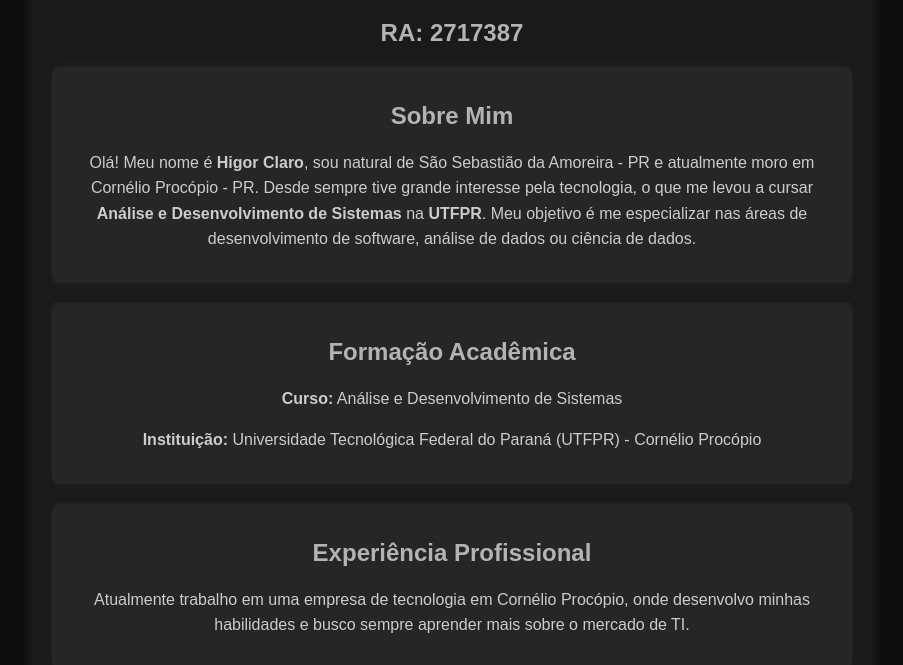
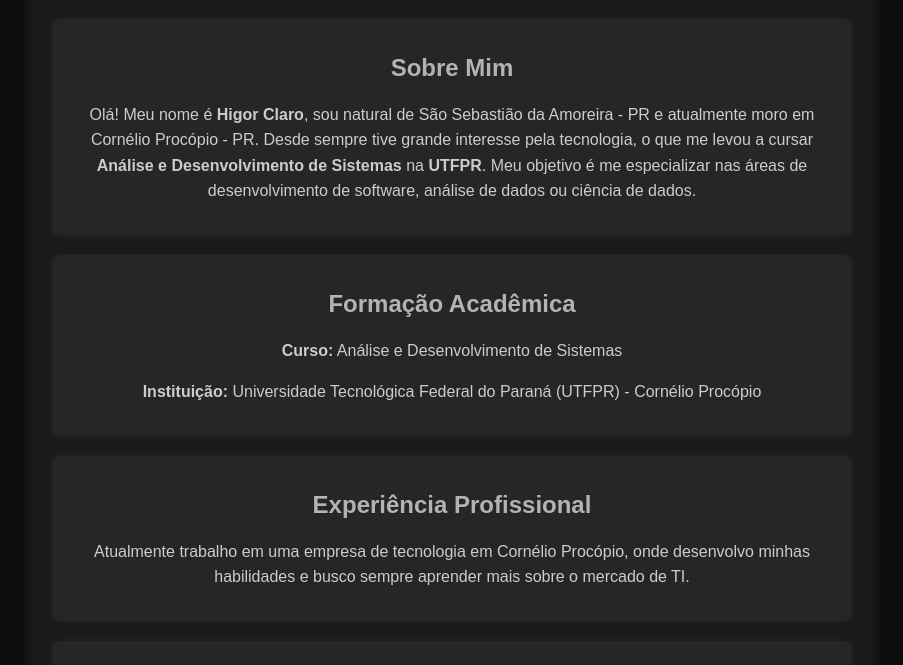
Before and after one commit to Higorclr/Prog._Web_Front-End, a plain HTML site: page index.html in a window 1280 px wide. Shown: the part 135-800 px from the top of the page, without its empty margins (188-1091 px from the left). Drawn offline with Linux system fonts and the light colour scheme.

Commit message:
Update index.html

```diff
--- a/index.html
+++ b/index.html
@@ -59,7 +59,6 @@
     <div class="header">
         <img src="Foto_higor(comprimida).jpg" alt="Foto de Higor Claro">
         <h1>Higor Claro da Silva</h1>
-        <h2>RA: 2717387</h2>
     </div>
 
     <div class="section">
```
